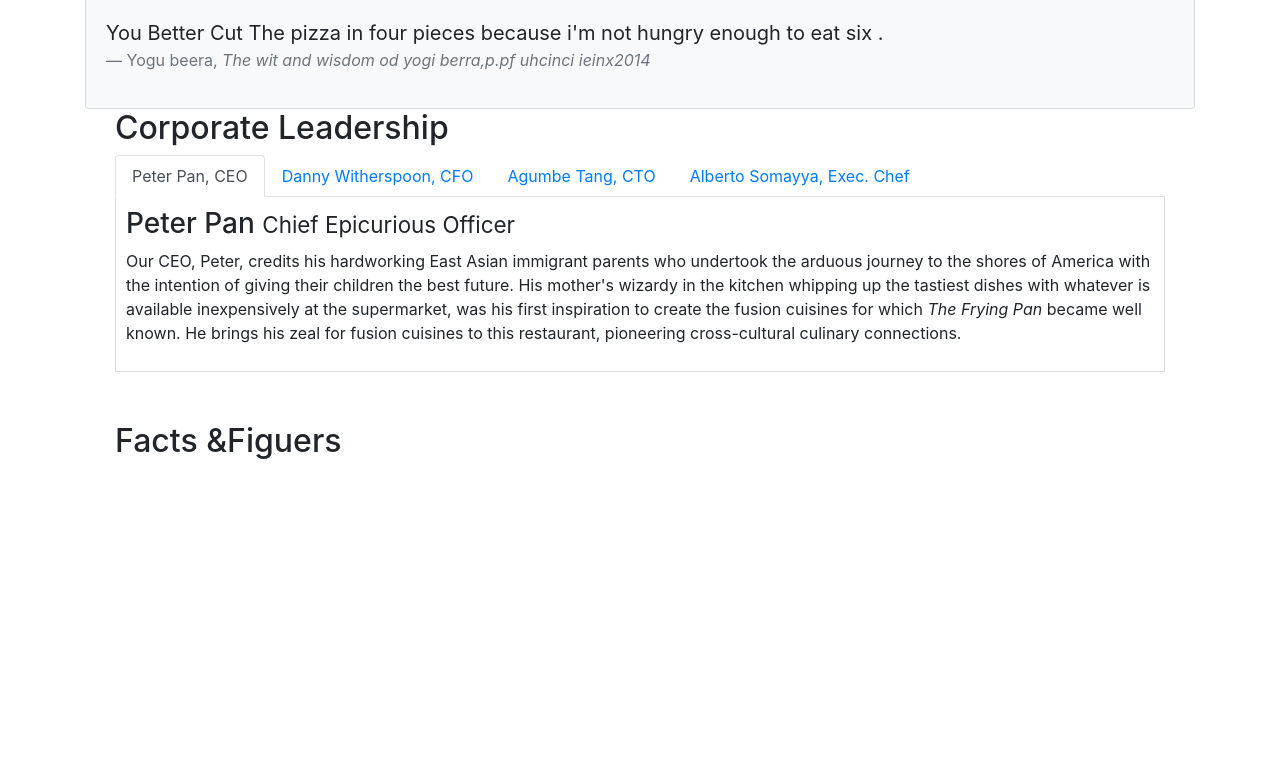
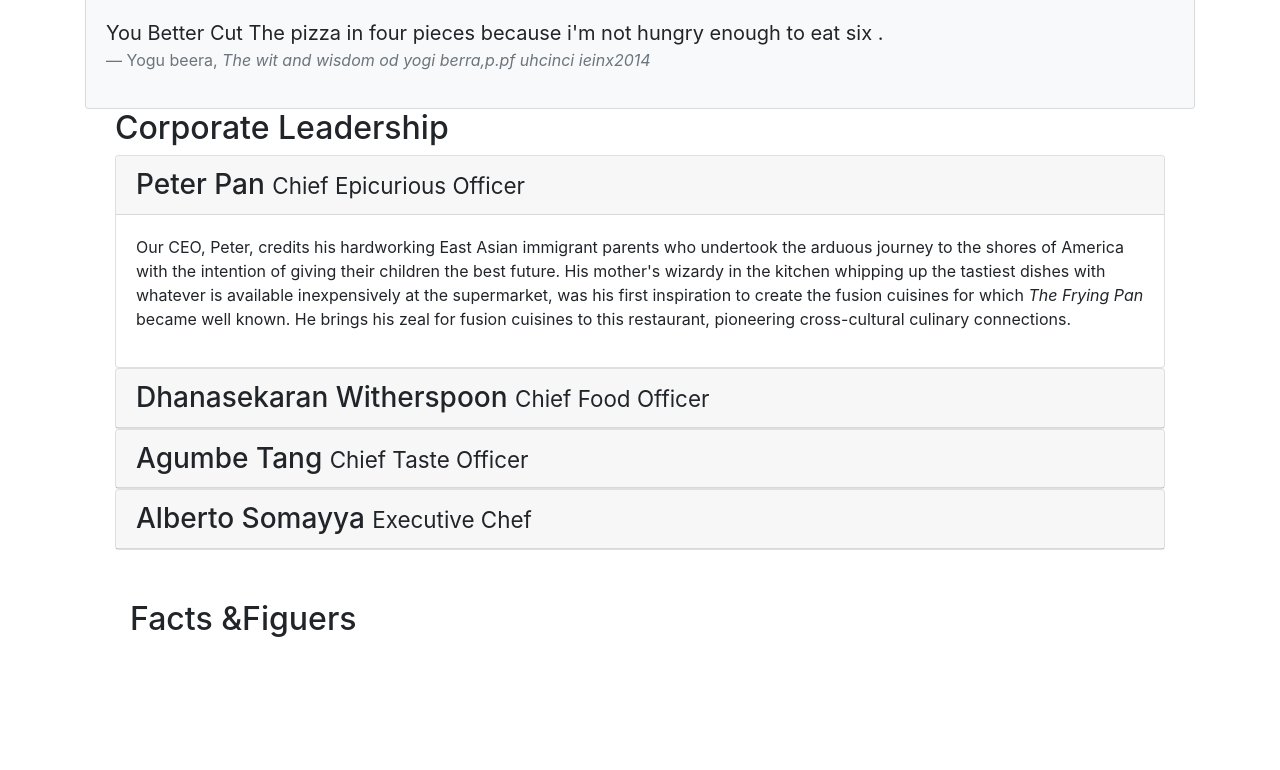
Before and after one commit to amans8270/Bootstrap, a website: page aboutus.html in a window 1280 px wide. Shown: the part 762-1532 px from the top of the page. Drawn offline with nearby package versions, Linux system fonts and the light colour scheme.

Commit message:
accordian

```diff
--- a/aboutus.html
+++ b/aboutus.html
@@ -102,43 +102,65 @@
         <div class="container">
             <div class="col-12 col-sm-12 col-md-12  ">
                 <h2 >Corporate Leadership</h2>
-                <ul class="nav nav-tabs">
-                    <li class="nav-item">
-                      <a class="nav-link active" href="#peter"
-                        role="tab" data-toggle="tab">Peter Pan, CEO</a>
-                    </li>
-                    <li class="nav-item">
-                      <a class="nav-link" href="#danny" role="tab"
-                        data-toggle="tab">Danny Witherspoon, CFO</a>
-                    </li>
-                    <li class="nav-item">
-                      <a class="nav-link" href="#agumbe"role="tab"
-                        data-toggle="tab">Agumbe Tang, CTO</a>
-                    </li>
-                    <li class="nav-item">
-                      <a class="nav-link" href="#alberto" role="tab"
-                        data-toggle="tab">Alberto Somayya, Exec. Chef</a>
-                    </li>
-                </ul>
-<div class="tab-content">
-    <div role="tabpanel" class="tab-pane fade show active" id="peter">
-                <h3>Peter Pan <small>Chief Epicurious Officer</small></h3>
+
+
+<div id="accordian">
+    <div class="card">
+        <div class="card-header" role="tab" id="peterhead">
+        <h3 class="mb-0">
+            <a data-toggle="collapse" data-target="#peter">
+            Peter Pan <small>Chief Epicurious Officer</small>
+            </a>
+        </h3>
+        </div>
+        <div class="collapse show" id="peter" data-parent="#accordian">
+            <div class="card-body">
                 <p class="d-none d-sm-block">Our CEO, Peter, credits his hardworking East Asian immigrant parents who undertook the arduous journey to the shores of America with the intention of giving their children the best future. His mother's wizardy in the kitchen whipping up the tastiest dishes with whatever is available inexpensively at the supermarket, was his first inspiration to create the fusion cuisines for which <em>The Frying Pan</em> became well known. He brings his zeal for fusion cuisines to this restaurant, pioneering cross-cultural culinary connections.</p>
-               </div>
-               <div role="tabpanel" class="tab-pane fade " id="danny">
-                <h3>Dhanasekaran Witherspoon <small>Chief Food Officer</small></h3>
-                <p class="d-none d-sm-block">Our CFO, Danny, as he is affectionately referred to by his colleagues, comes from a long established family tradition in farming and produce. His experiences growing up on a farm in the Australian outback gave him great appreciation for varieties of food sources. As he puts it in his own words, <em>Everything that runs, wins, and everything that stays, pays!</em></p>
-               </div>
-               <div role="tabpanel" class="tab-pane fade " id="agumbe">
-                <h3>Agumbe Tang <small>Chief Taste Officer</small></h3>
-                <p class="d-none d-sm-block">Blessed with the most discerning gustatory sense, Agumbe, our CTO, personally ensures that every dish that we serve meets his exacting tastes. Our chefs dread the tongue lashing that ensues if their dish does not meet his exacting standards. He lives by his motto, <em>You click only if you survive my lick.</em></p>
-               </div>
-               <div role="tabpanel" class="tab-pane fade " id="alberto">
-                <h3>Alberto Somayya <small>Executive Chef</small></h3>
-                <p class="d-none d-sm-block">Award winning three-star Michelin chef with wide International experience having worked closely with whos-who in the culinary world, he specializes in creating mouthwatering Indo-Italian fusion experiences. He says, <em>Put together the cuisines from the two craziest cultures, and you get a winning hit! Amma Mia!</em></p>
-            </div>
             </div>
         </div>
+    </div>
+    <div class="card">
+        <div class="card-header" role="tab" id="dannyhead">
+        <h3 class="mb-0">
+            <a class="collapsed" data-toggle="collapse" data-target="#danny">
+            Dhanasekaran Witherspoon <small>Chief Food Officer</small>
+            </a>
+        </h3>
+    </div>
+    <div class="collapse" id="danny" data-parent="#accordion">
+        <div class="card-body">
+            <p class="d-none d-sm-block">Our CFO, Danny, as he is affectionately referred to by his colleagues, comes from a long established family tradition in farming and produce. His experiences growing up on a farm in the Australian outback gave him great appreciation for varieties of food sources. As he puts it in his own words, <em>Everything that runs, wins, and everything that stays, pays!</em></em></p>
+        </div>
+    </div>
+</div>
+<div class="card">
+        <div class="card-header" role="tab" id="agumbehead">
+        <h3 class="mb-0">
+            <a class="collapsed" data-toggle="collapse" data-target="#agumbe">
+            Agumbe Tang <small>Chief Taste Officer</small>
+            </a>
+        </h3>
+    </div>
+    <div class="collapse" id="agumbe" data-parent="#accordion">
+        <div class="card-body">
+            <p class="d-none d-sm-block">Blessed with the most discerning gustatory sense, Agumbe, our CTO, personally ensures that every dish that we serve meets his exacting tastes. Our chefs dread the tongue lashing that ensues if their dish does not meet his exacting standards. He lives by his motto, <em>You click only if you survive my lick.</em></p>
+        </div>
+    </div>
+</div>
+<div class="card">
+        <div class="card-header" role="tab" id="albertohead">
+        <h3 class="mb-0">
+            <a class="collapsed" data-toggle="collapse" data-target="#alberto">
+            Alberto Somayya <small>Executive Chef</small>
+            </a>
+        </h3>
+    </div>
+    <div class="collapse" id="alberto" data-parent="#accordion">
+        <div class="card-body">
+            <p class="d-none d-sm-block">Award winning three-star Michelin chef with wide International experience having worked closely with whos-who in the culinary world, he specializes in creating mouthwatering Indo-Italian fusion experiences. He says, <em>Put together the cuisines from the two craziest cultures, and you get a winning hit! Amma Mia!</em></em></p>
+        </div>
+    </div>
+</div>
 <div class="row row-content">
     <div class="col-12 col-sm-9">
         <h2>Facts &amp;Figuers </h2>
```
